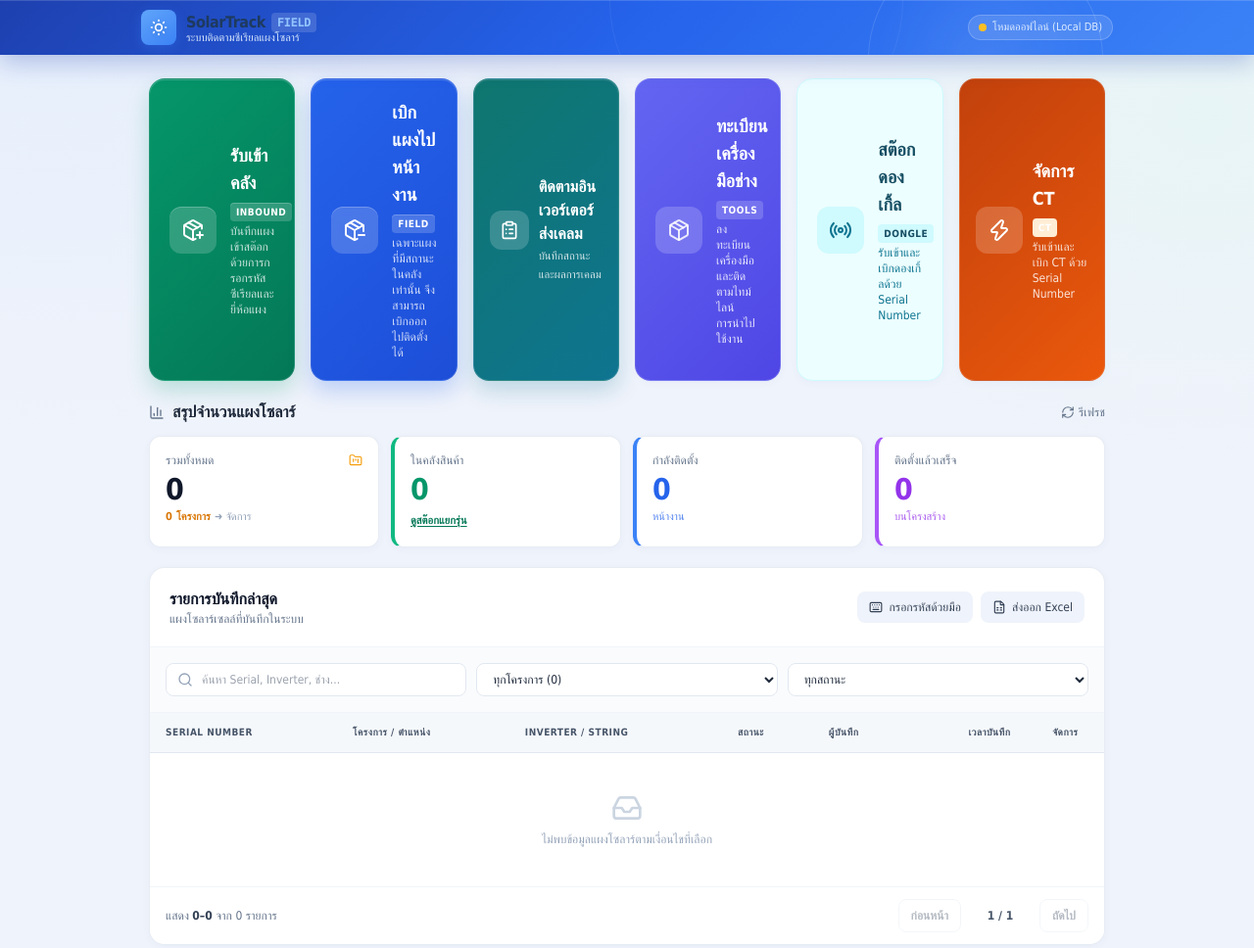
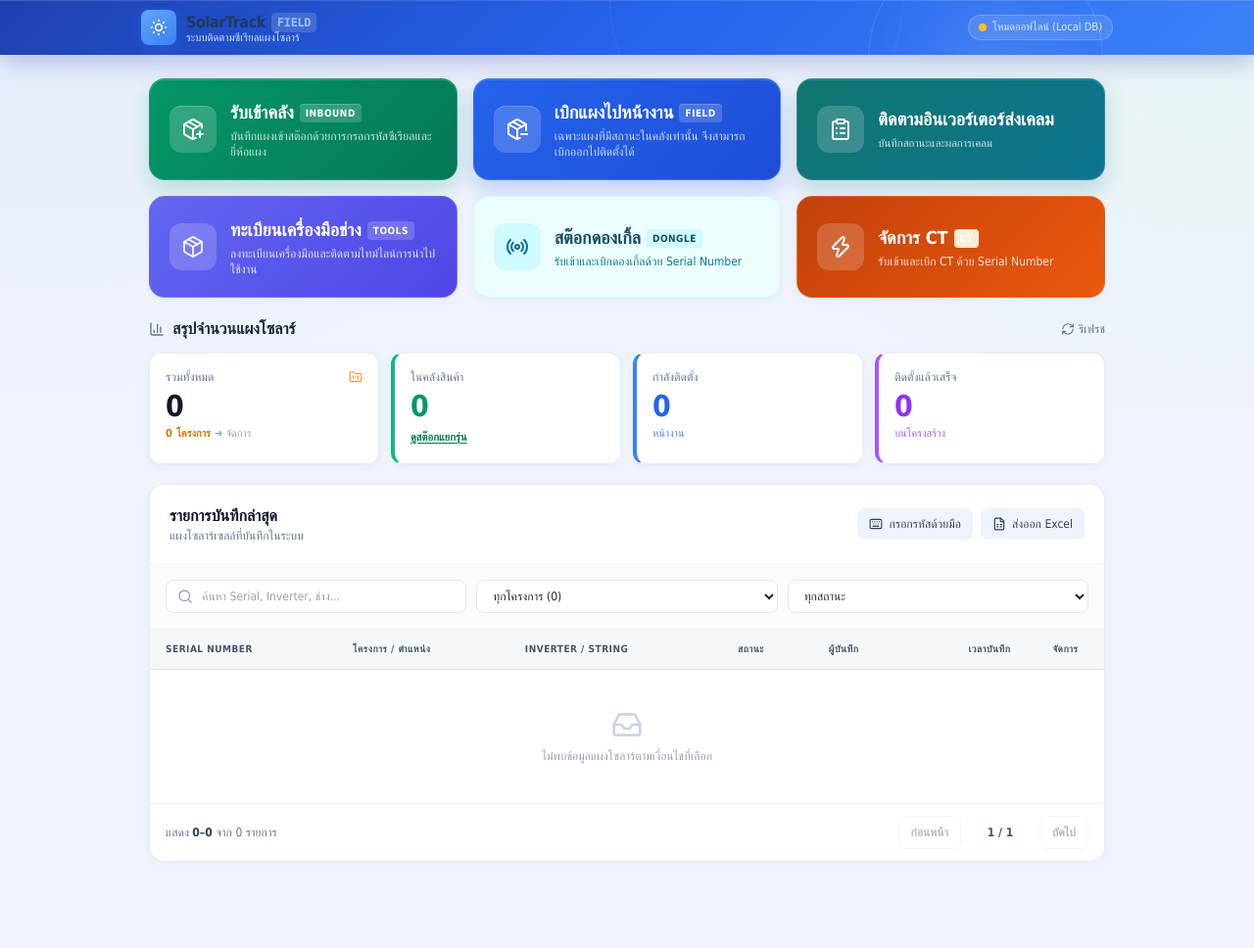
Before and after one commit to Chinnakorn45/blabla, a website: page public/index.html in a window 1280 px wide. Shown: the whole page at 98% size. After the commit the page ends 912 px from the top, so only its background shows below. Drawn offline with Linux system fonts and the light colour scheme; no server answers.

Commit message:
999999999999999

```diff
--- a/public/index.html
+++ b/public/index.html
@@ -102,7 +102,7 @@
     <div id="view-dashboard" class="view-panel space-y-5 w-full block">
 
       <!-- Field Quick Actions (Big Thumb-friendly Buttons) -->
-      <div class="grid grid-cols-1 sm:grid-cols-2 lg:grid-cols-6 gap-3 sm:gap-4 w-full">
+      <div class="grid grid-cols-1 sm:grid-cols-2 lg:grid-cols-3 gap-3 sm:gap-4 w-full">
         <button onclick="app.startManualEntryMode('warehouse')" class="dashboard-action-warehouse touch-press w-full bg-gradient-to-r from-emerald-600 to-teal-700 hover:from-emerald-700 hover:to-teal-800 text-white p-4 sm:p-5 rounded-2xl shadow-md flex items-center space-x-3.5 transition text-left">
           <div class="w-12 h-12 p-2.5 rounded-xl bg-white/20 backdrop-blur-sm flex items-center justify-center shrink-0">
             <i data-lucide="package-plus" class="w-6 h-6 text-white"></i>
@@ -129,7 +129,7 @@
           </div>
         </button>
 
-        <button onclick="app.showView('inverter-claims')" class="dashboard-action-claims touch-press w-full p-3 sm:p-4 rounded-2xl shadow-sm flex items-center space-x-2.5 transition text-left"><span class="flex h-10 w-10 items-center justify-center rounded-xl shrink-0"><i data-lucide="clipboard-list" class="h-5 w-5"></i></span><span class="min-w-0"><b class="block text-sm sm:text-base">ติดตามอินเวอร์เตอร์ส่งเคลม</b><small>บันทึกสถานะและผลการเคลม</small></span></button>
+        <button onclick="app.showView('inverter-claims')" class="dashboard-action-claims touch-press w-full p-4 sm:p-5 rounded-2xl shadow-sm flex items-center space-x-3.5 transition text-left"><span class="flex h-12 w-12 items-center justify-center rounded-xl shrink-0"><i data-lucide="clipboard-list" class="h-6 w-6"></i></span><span class="min-w-0"><b class="block text-base sm:text-lg">ติดตามอินเวอร์เตอร์ส่งเคลม</b><small>บันทึกสถานะและผลการเคลม</small></span></button>
 
         <button onclick="app.showView('equipment')" class="dashboard-action-equipment touch-press w-full bg-violet-50 hover:bg-violet-100 border border-violet-100 text-violet-900 p-4 sm:p-5 rounded-2xl shadow-sm flex items-center space-x-3.5 transition text-left">
           <div class="w-12 h-12 p-2.5 rounded-xl bg-violet-100 text-violet-700 flex items-center justify-center shrink-0">
@@ -157,7 +157,7 @@
           </div>
         </button>
 
-        <button onclick="app.showView('ct')" class="dashboard-action-ct touch-press w-full bg-orange-50 hover:bg-orange-100 border border-orange-100 text-orange-900 p-3 sm:p-4 rounded-2xl shadow-sm flex items-center space-x-2.5 transition text-left">
+        <button onclick="app.showView('ct')" class="dashboard-action-ct touch-press w-full bg-orange-50 hover:bg-orange-100 border border-orange-100 text-orange-900 p-4 sm:p-5 rounded-2xl shadow-sm flex items-center space-x-3.5 transition text-left">
           <div class="w-12 h-12 p-2.5 rounded-xl bg-orange-100 text-orange-700 flex items-center justify-center shrink-0">
             <i data-lucide="zap" class="w-6 h-6"></i>
           </div>
--- a/public/styles.css
+++ b/public/styles.css
@@ -664,8 +664,8 @@ textarea:focus-visible {
 }
 
 @keyframes view-enter {
-  from { opacity: 0; transform: translateY(5px); }
-  to { opacity: 1; transform: translateY(0); }
+  from { opacity: 0; }
+  to { opacity: 1; }
 }
 
 @media (max-width: 639px) {
```
Also changed, not shown: public/tailwind.css.
